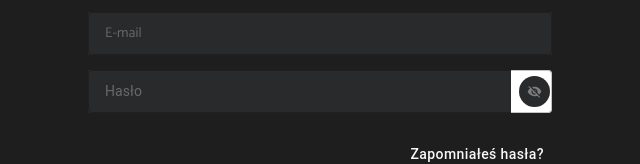
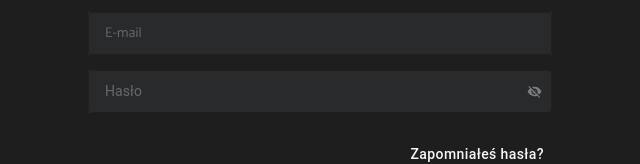
Before and after one commit to git-asia/HeadHunter_client, a React (Vite) app: page / in a window 1280 px wide. Shown: the part 348-512 px from the top of the page, without its empty margins (320-960 px from the left). Built offline with nearby package versions, Linux system fonts and the light colour scheme.

Commit message:
Improvement of the background color of MuiInputBase-root

```diff
--- a/src/components/Login/Login.scss
+++ b/src/components/Login/Login.scss
@@ -16,9 +16,12 @@
       display: block;
       margin: 3rem auto;
     }
+
     .MuiInputBase-root {
       margin: 0;
+      background-color: $lightest-dark;
     }
+
     .css-wb57ya-MuiFormControl-root-MuiTextField-root {
       align-items: center;
 
@@ -48,13 +51,8 @@ input#login-email::placeholder, input#login-pass::placeholder {
   opacity: 0.75;
 }
 
-.login-pass-visibility {
-  background-color: $lightest-dark;
+.login-pass-visibility-icon {
   color: $input-holder;
-
-  &:hover {
-    background-color: $lightest-dark;
-  }
 }
 
 Button.login-btn {
@@ -80,9 +78,11 @@ Button.login-btn {
   font-size: $fs-sm;
   text-transform: none;
 }
+
 .login-ask {
   margin-right: 1rem;
 }
+
 .login-link {
   padding: 0;
   font-weight: bold;
--- a/src/components/Login/Login.tsx
+++ b/src/components/Login/Login.tsx
@@ -93,12 +93,13 @@ export const Login: React.FC<LoginProps> = ({ setLoggedIn }) => {
               InputProps={{
                 endAdornment: (
                   <InputAdornment position="end">
-                    <IconButton className="login-pass-visibility"
+                    <IconButton
                       edge="end"
                       aria-label="toggle password visibility"
                       onClick={handlePasswordVisibility}
+                      className="login-pass-visibility-icon"
                     >
-                      {showPassword ? <Visibility/> : <VisibilityOff/>}
+                      {showPassword ? <Visibility /> : <VisibilityOff />}
                     </IconButton>
                   </InputAdornment>
                 ),
```
